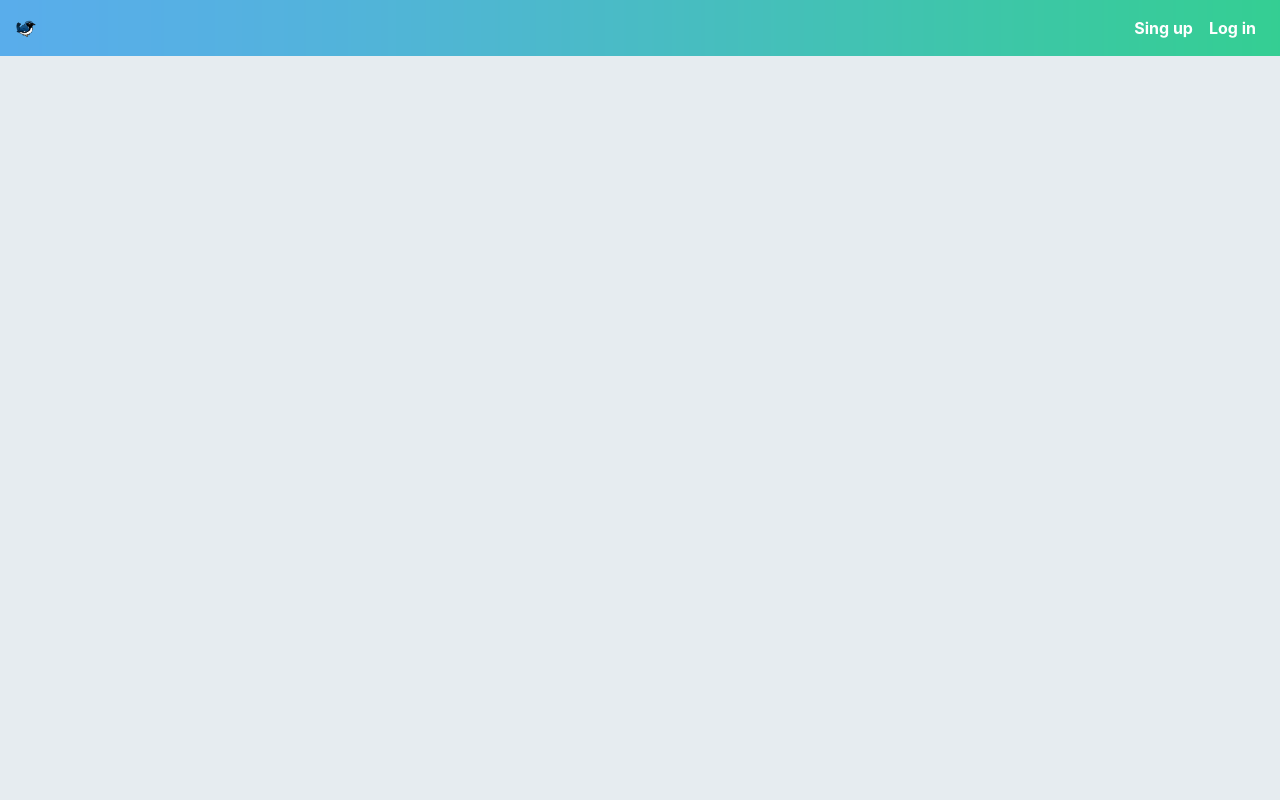
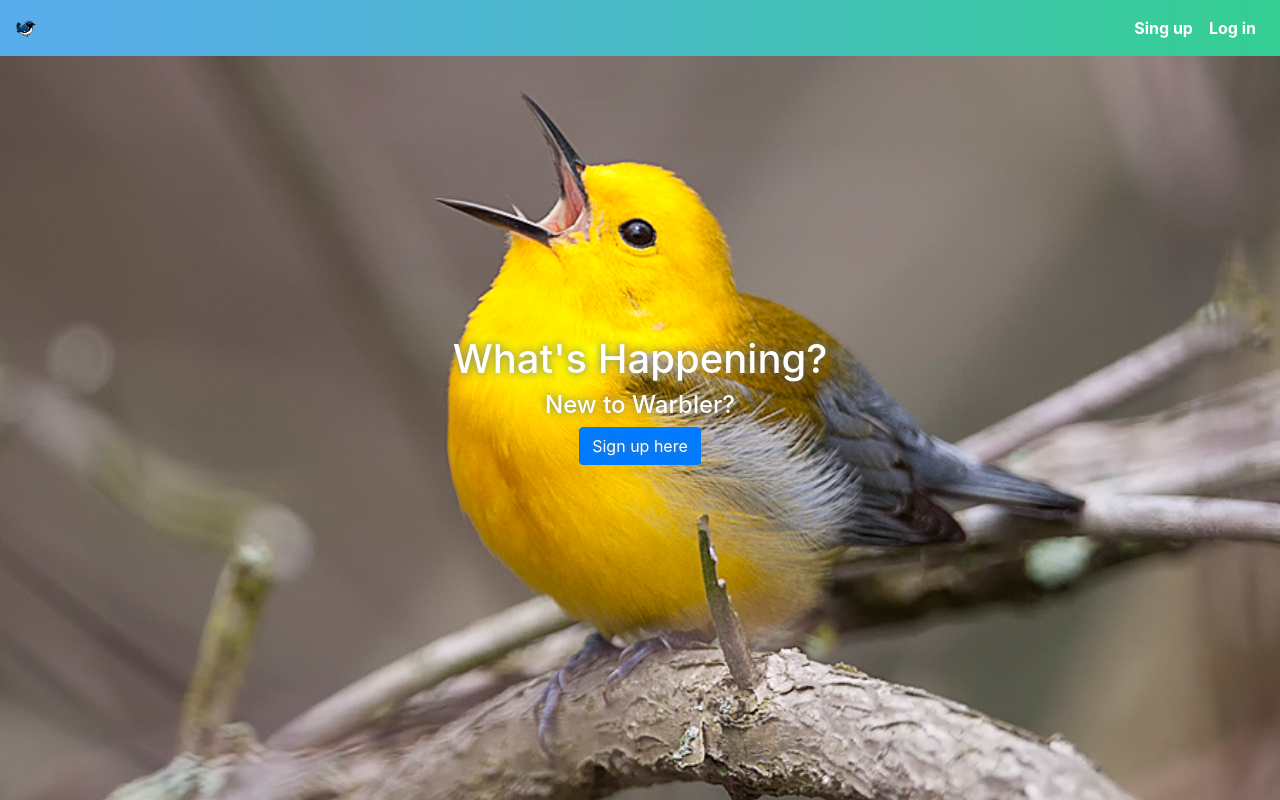
Before and after one commit to adojem/react-course, a React (Create React App) app in the folder warbler/warbler-client/: page / in a window 1280 px wide. Built offline with nearby package versions, Linux system fonts and the light colour scheme.

Commit message:
Styling the Homepage Component

```diff
--- /dev/null
+++ b/warbler/warbler-client/src/components/Homepage.js
@@ -0,0 +1,14 @@
+import React from 'react';
+import { Link } from 'react-router-dom';
+
+const Homepage = () => (
+   <div className="home-hero">
+      <h1>What&apos;s Happening?</h1>
+      <h4>New to Warbler?</h4>
+      <Link to="/signup" className="btn btn-primary">
+         Sign up here
+      </Link>
+   </div>
+);
+
+export default Homepage;
--- a/warbler/warbler-client/src/containers/App.js
+++ b/warbler/warbler-client/src/containers/App.js
@@ -3,6 +3,7 @@ import { Provider } from 'react-redux';
 import { BrowserRouter as Router } from 'react-router-dom';
 import { configureStore } from '../store';
 import Navbar from './Navbar';
+import Main from './Main';
 
 const store = configureStore();
 
@@ -11,6 +12,7 @@ const App = () => (
       <Router>
          <div className="onboarding">
             <Navbar />
+            <Main />
          </div>
       </Router>
    </Provider>
--- a/warbler/warbler-client/src/index.css
+++ b/warbler/warbler-client/src/index.css
@@ -33,3 +33,23 @@ ul.nav.navbar-nav li {
   background-image: url(./images/nav-bg.png);
   background-size: 100% 100%;
 }
+
+.home-hero {
+  width: 100vw;
+  height: 100vh;
+  position: absolute;
+  top: 0;
+  left: 0;
+  display: flex;
+  flex-direction: column;
+  align-items: center;
+  justify-content: center;
+  background-image: url(./images/signed-out-home.jpg);
+  z-index: -1;
+  text-align: center;
+  padding: 1rem;
+  background-position: center center;
+  background-size: cover;
+  color: #fff;
+  text-shadow: 0 0 8px #66757f;
+}
```
